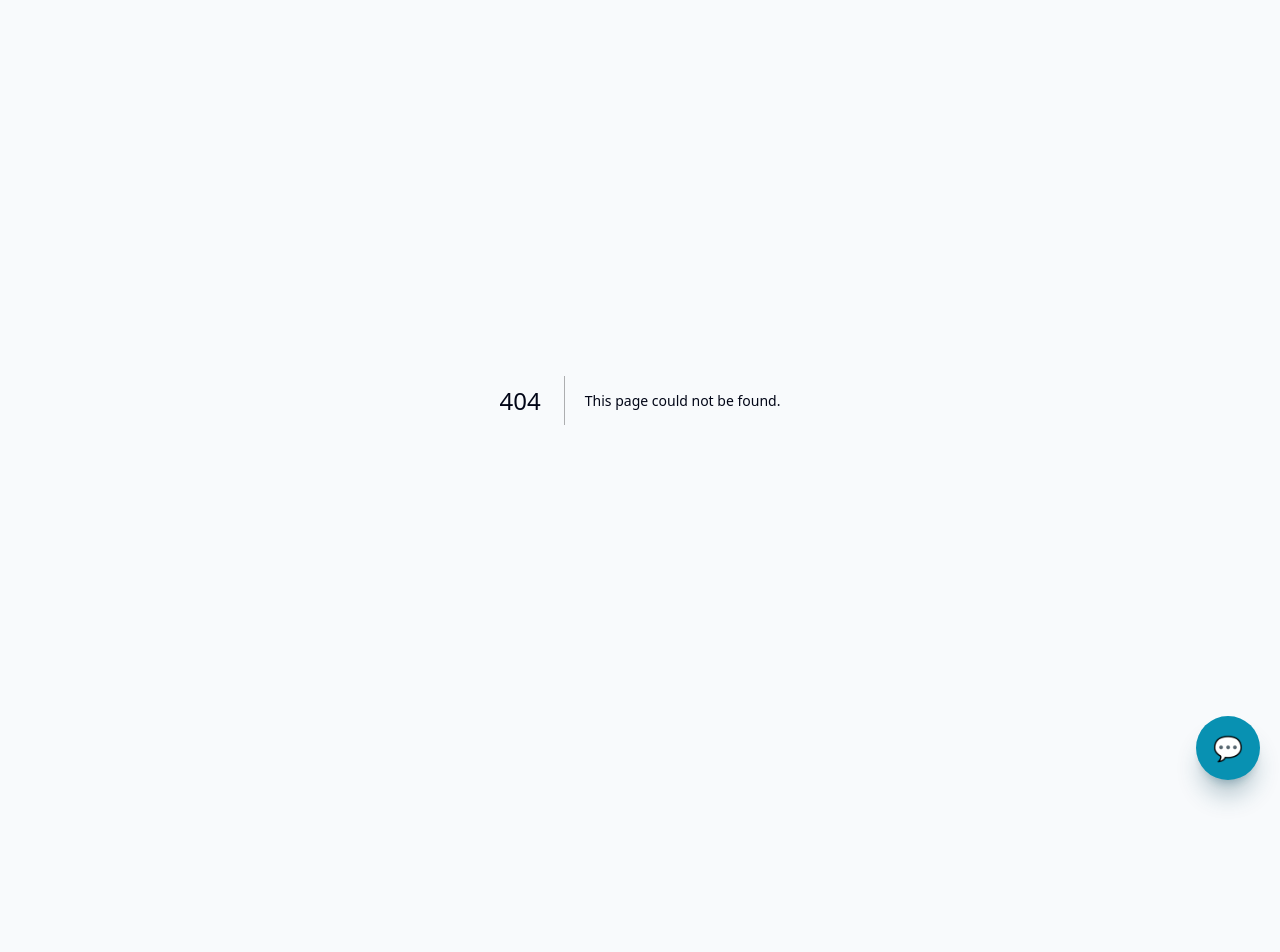
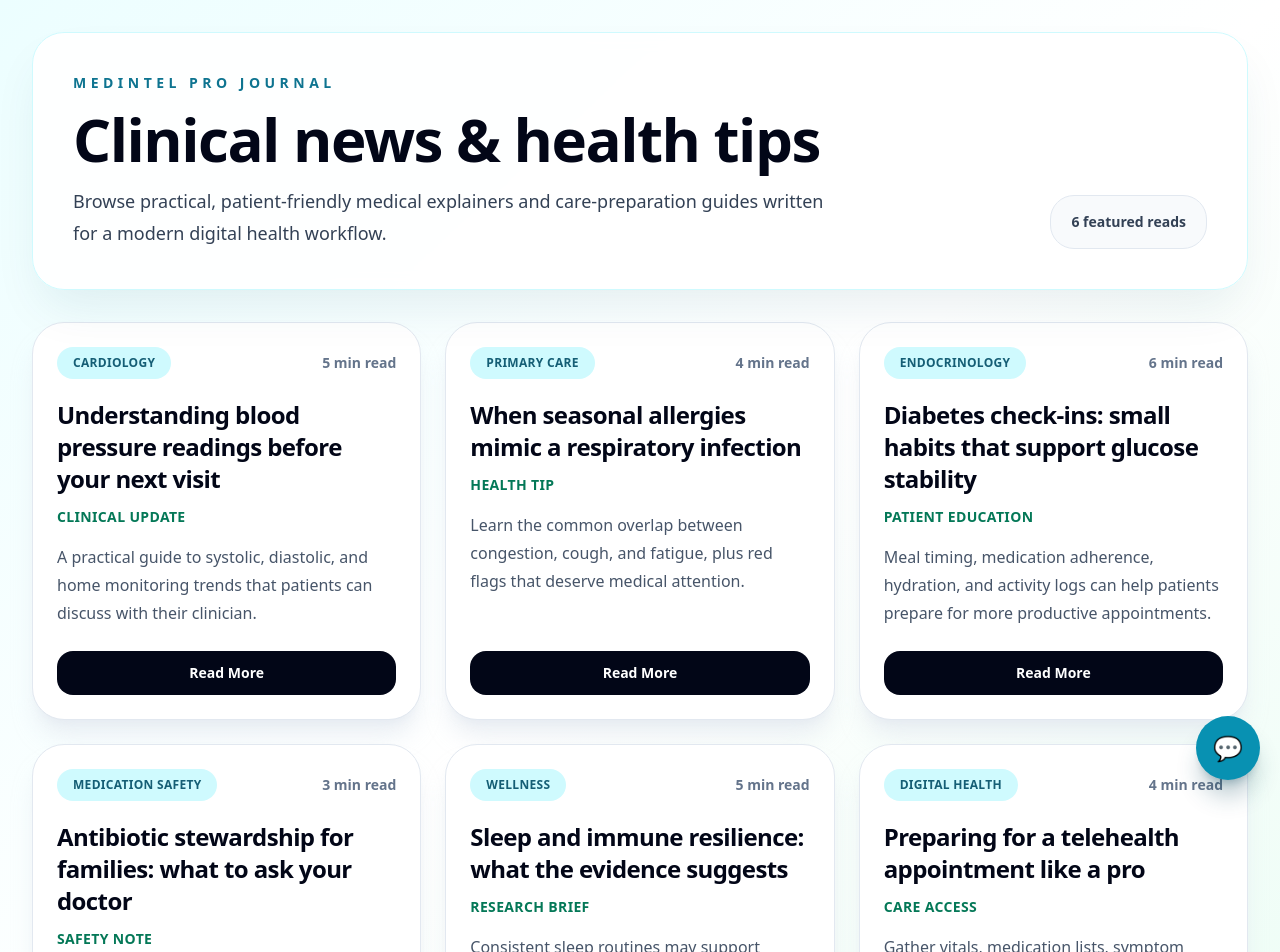
Before and after one commit to dr-talha/medintel-pro, a Next.js app: page /blog in a window 1280 px wide. Before the commit this address had no page. Shown: the top 952 px of the page. Before the commit the page ends 800 px from the top, so only its background shows below. Built offline with nearby package versions, Linux system fonts and the light colour scheme.

Commit message:
Create page.tsx

```diff
--- /dev/null
+++ b/app/(medical)/blog/page.tsx
@@ -0,0 +1,98 @@
+type Article = {
+  title: string;
+  category: string;
+  readTime: string;
+  date: string;
+  excerpt: string;
+};
+
+const articles: Article[] = [
+  {
+    title: 'Understanding blood pressure readings before your next visit',
+    category: 'Cardiology',
+    readTime: '5 min read',
+    date: 'Clinical update',
+    excerpt:
+      'A practical guide to systolic, diastolic, and home monitoring trends that patients can discuss with their clinician.',
+  },
+  {
+    title: 'When seasonal allergies mimic a respiratory infection',
+    category: 'Primary Care',
+    readTime: '4 min read',
+    date: 'Health tip',
+    excerpt:
+      'Learn the common overlap between congestion, cough, and fatigue, plus red flags that deserve medical attention.',
+  },
+  {
+    title: 'Diabetes check-ins: small habits that support glucose stability',
+    category: 'Endocrinology',
+    readTime: '6 min read',
+    date: 'Patient education',
+    excerpt:
+      'Meal timing, medication adherence, hydration, and activity logs can help patients prepare for more productive appointments.',
+  },
+  {
+    title: 'Antibiotic stewardship for families: what to ask your doctor',
+    category: 'Medication Safety',
+    readTime: '3 min read',
+    date: 'Safety note',
+    excerpt:
+      'Not every infection needs antibiotics. These questions can help clarify risks, benefits, and follow-up plans.',
+  },
+  {
+    title: 'Sleep and immune resilience: what the evidence suggests',
+    category: 'Wellness',
+    readTime: '5 min read',
+    date: 'Research brief',
+    excerpt:
+      'Consistent sleep routines may support recovery, mood, and immune function as part of a broader care plan.',
+  },
+  {
+    title: 'Preparing for a telehealth appointment like a pro',
+    category: 'Digital Health',
+    readTime: '4 min read',
+    date: 'Care access',
+    excerpt:
+      'Gather vitals, medication lists, symptom timelines, and questions before joining a virtual medical visit.',
+  },
+];
+
+export default function BlogPage() {
+  return (
+    <main className="min-h-screen bg-gradient-to-br from-cyan-50 via-white to-emerald-50 px-4 py-8 text-slate-950 dark:from-slate-950 dark:via-slate-900 dark:to-cyan-950 dark:text-white sm:px-6 lg:px-8">
+      <section className="mx-auto max-w-7xl">
+        <div className="rounded-[2rem] border border-cyan-100 bg-white/90 p-6 shadow-2xl shadow-cyan-900/10 backdrop-blur dark:border-cyan-900/40 dark:bg-slate-950/90 dark:shadow-black/40 sm:p-10">
+          <p className="text-sm font-black uppercase tracking-[0.32em] text-cyan-700 dark:text-cyan-300">MedIntel Pro Journal</p>
+          <div className="mt-4 flex flex-col gap-5 lg:flex-row lg:items-end lg:justify-between">
+            <div>
+              <h1 className="text-4xl font-black tracking-tight sm:text-6xl">Clinical news & health tips</h1>
+              <p className="mt-4 max-w-3xl text-lg leading-8 text-slate-700 dark:text-slate-300">
+                Browse practical, patient-friendly medical explainers and care-preparation guides written for a modern digital health workflow.
+              </p>
+            </div>
+            <div className="rounded-3xl border border-slate-200 bg-slate-50 px-5 py-4 text-sm font-bold text-slate-700 dark:border-slate-800 dark:bg-slate-900 dark:text-slate-200">
+              {articles.length} featured reads
+            </div>
+          </div>
+        </div>
+
+        <div className="mt-8 grid gap-6 md:grid-cols-2 xl:grid-cols-3">
+          {articles.map((article) => (
+            <article key={article.title} className="group flex min-h-80 flex-col rounded-[2rem] border border-slate-200 bg-white p-6 shadow-xl shadow-slate-200/70 transition hover:-translate-y-1 hover:shadow-2xl dark:border-slate-800 dark:bg-slate-950 dark:shadow-black/30">
+              <div className="flex items-center justify-between gap-3">
+                <span className="rounded-full bg-cyan-100 px-4 py-2 text-xs font-black uppercase tracking-wide text-cyan-800 dark:bg-cyan-950 dark:text-cyan-200">{article.category}</span>
+                <span className="text-sm font-bold text-slate-500 dark:text-slate-400">{article.readTime}</span>
+              </div>
+              <h2 className="mt-5 text-2xl font-black tracking-tight text-slate-950 group-hover:text-cyan-700 dark:text-white dark:group-hover:text-cyan-300">{article.title}</h2>
+              <p className="mt-3 text-sm font-bold uppercase tracking-wide text-emerald-700 dark:text-emerald-300">{article.date}</p>
+              <p className="mt-4 flex-1 text-base leading-7 text-slate-600 dark:text-slate-300">{article.excerpt}</p>
+              <button type="button" className="mt-6 inline-flex items-center justify-center rounded-2xl bg-slate-950 px-5 py-3 text-sm font-black text-white transition hover:bg-cyan-700 focus:outline-none focus:ring-4 focus:ring-cyan-500/30 dark:bg-white dark:text-slate-950 dark:hover:bg-cyan-200">
+                Read More
+              </button>
+            </article>
+          ))}
+        </div>
+      </section>
+    </main>
+  );
+}
```
